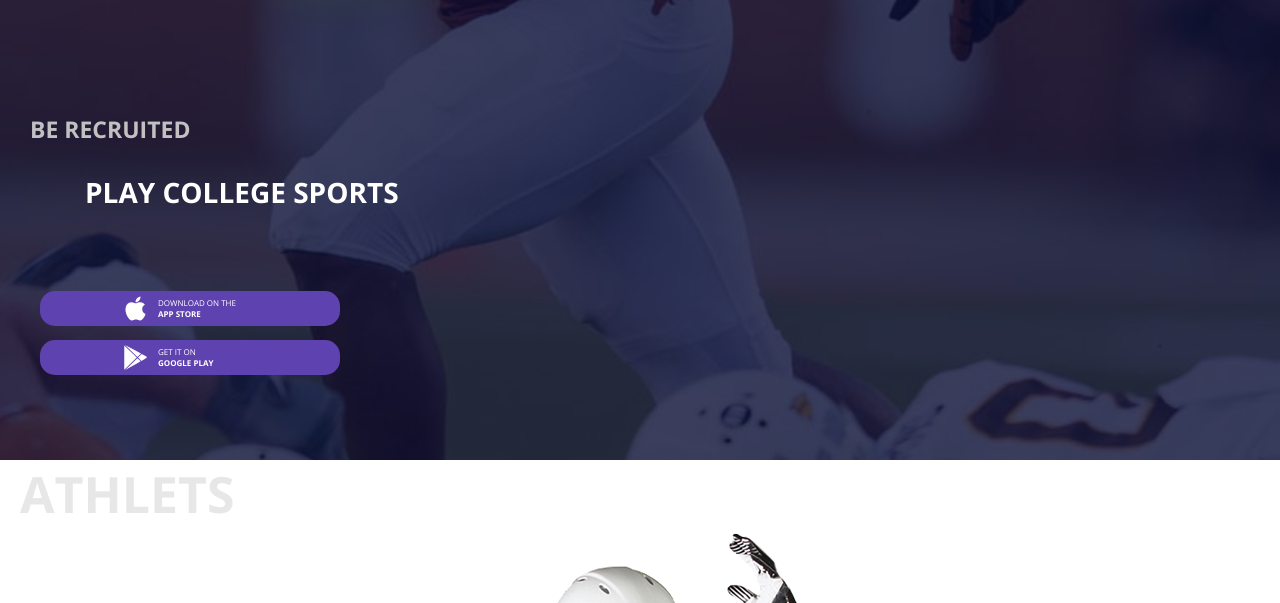
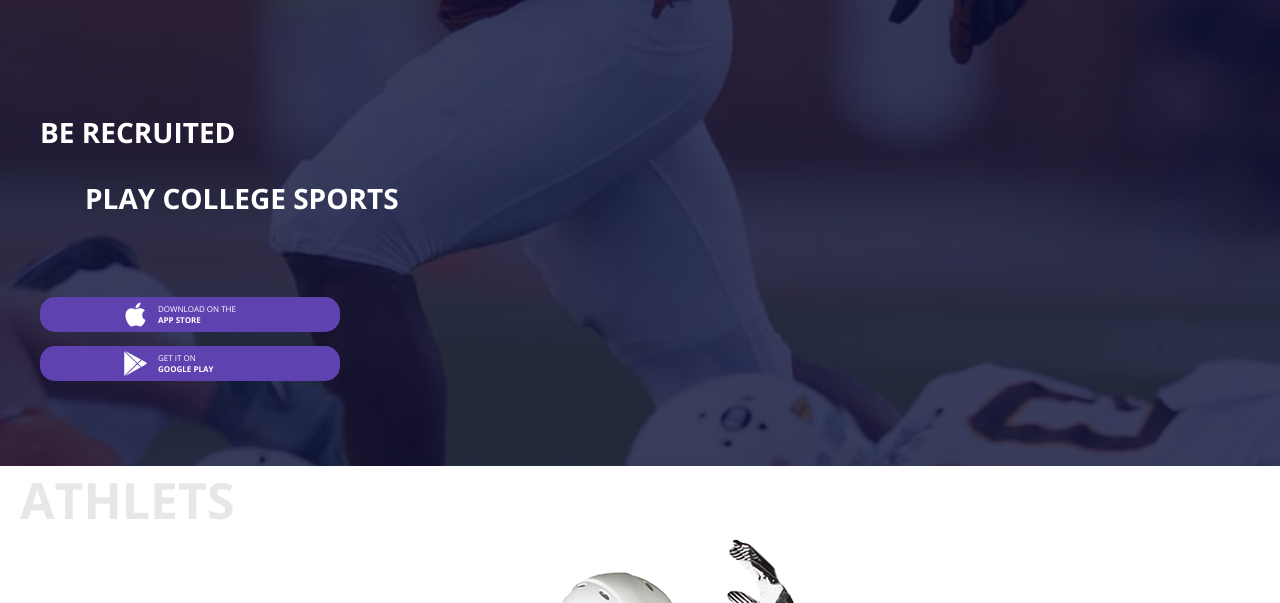
Before and after one commit to Evgeniy-27/Diploma-work, a plain HTML site: page index.html in a window 1280 px wide. Shown: the part 197-800 px from the top of the page. Drawn offline with Linux system fonts and the light colour scheme; files whose address does not match are found by name.

Commit message:
Update index.html

```diff
--- a/index.html
+++ b/index.html
@@ -11,7 +11,7 @@
     <header class="header">
       <div class="container-header">
         <img class="header_logo" src="svg/surface_logo_text.svg" alt="" />
-        <h1 class="title">BE RECRUITED</h1>
+        <h1>BE RECRUITED</h1>
         <h2>PLAY COLLEGE SPORTS</h2>
 
         <div class="buttons">
```
